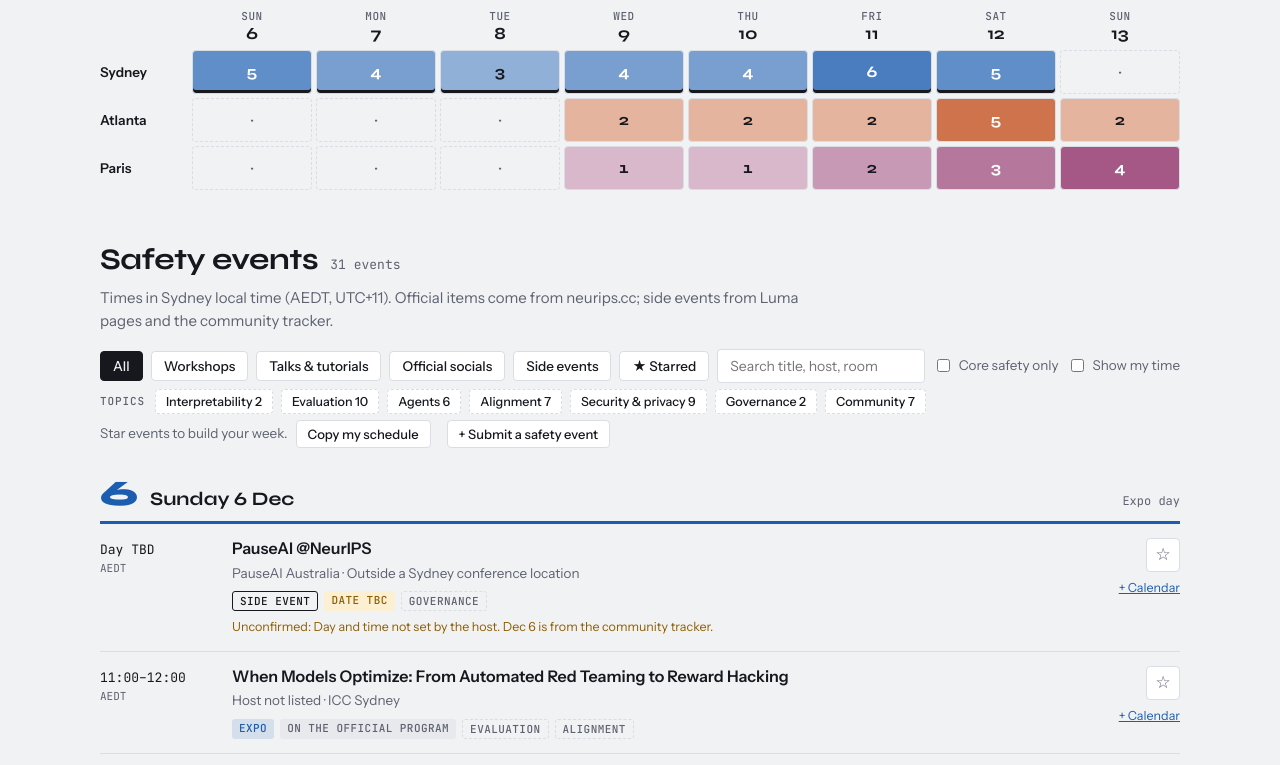
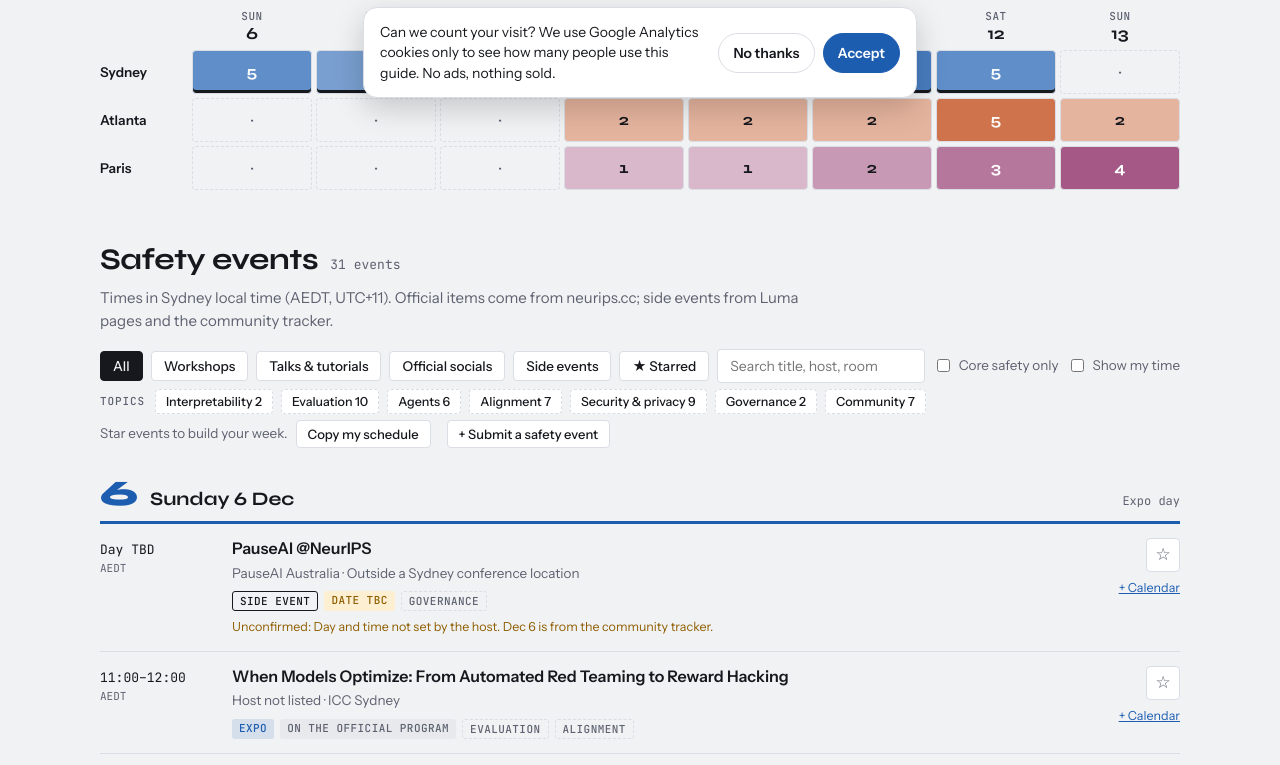
Before and after one commit to varchanaiyer/neurips-2026-safety-week, a plain HTML site: page index.html in a window 1280 px wide. Shown: the part 686-1451 px from the top of the page. Drawn offline with Linux system fonts and the light colour scheme.

Commit message:
Add cookie consent banner; load GA4 (G-VK7S5LFW50) only after consent
Co-Authored-By: Claude Opus 5.5 <noreply@anthropic.com>

```diff
--- a/index.html
+++ b/index.html
@@ -2,6 +2,45 @@
 <html lang="en">
 <head>
 <meta charset="utf-8">
+<!-- Consent: analytics only after the visitor accepts -->
+<script>
+window.dataLayer=window.dataLayer||[];function gtag(){dataLayer.push(arguments);}
+gtag('consent','default',{analytics_storage:'denied',ad_storage:'denied',ad_user_data:'denied',ad_personalization:'denied'});
+(function(){
+  var GA='G-VK7S5LFW50',KEY='aisn-consent',loaded=false;
+  function load(){ if(loaded) return; loaded=true;
+    gtag('consent','update',{analytics_storage:'granted'});
+    var j=document.createElement('script');j.async=true;j.src='https://www.googletagmanager.com/gtag/js?id='+GA;document.head.appendChild(j);
+    gtag('js',new Date());gtag('config',GA,{anonymize_ip:true});
+  }
+  function get(){try{return localStorage.getItem(KEY)}catch(e){return null}}
+  function set(v){try{localStorage.setItem(KEY,v)}catch(e){}}
+  function hide(){var b=document.getElementById('cc');if(b)b.remove();}
+  function show(){
+    if(document.getElementById('cc')) return;
+    var b=document.createElement('div');b.id='cc';b.setAttribute('role','dialog');b.setAttribute('aria-label','Cookie consent');
+    b.innerHTML='<p>Can we count your visit? We use Google Analytics cookies only to see how many people use this guide. No ads, nothing sold.</p><div><button type="button" data-v="denied">No thanks</button><button type="button" data-v="granted" class="cc-yes">Accept</button></div>';
+    b.addEventListener('click',function(e){var v=e.target.getAttribute&&e.target.getAttribute('data-v');if(!v)return;set(v);hide();if(v==='granted')load();else gtag('consent','update',{analytics_storage:'denied'});});
+    document.body.appendChild(b);
+  }
+  if(get()==='granted') load();
+  document.addEventListener('DOMContentLoaded',function(){
+    if(!get()) show();
+    var f=document.querySelector('footer');
+    if(f){var l=document.createElement('button');l.type='button';l.className='cc-link';l.textContent='Cookie settings';l.onclick=show;f.appendChild(l);}
+  });
+})();
+</script>
+<style>
+#cc{position:fixed;left:16px;right:16px;bottom:16px;z-index:1000;max-width:520px;margin:0 auto;background:var(--surface,#fff);color:var(--ink,#16181D);
+  border:1px solid var(--line,#DADDE3);border-radius:14px;padding:14px 16px;box-shadow:0 10px 30px rgba(0,0,0,.18);font:14px/1.45 'Instrument Sans',system-ui,sans-serif;
+  display:flex;gap:12px;align-items:center;flex-wrap:wrap}
+#cc p{margin:0;flex:1 1 260px}
+#cc div{display:flex;gap:8px;margin-left:auto}
+#cc button{font:600 14px 'Instrument Sans',system-ui,sans-serif;padding:8px 14px;border-radius:999px;border:1px solid var(--line,#DADDE3);background:transparent;color:inherit;cursor:pointer;min-height:40px}
+#cc .cc-yes{background:var(--accent,#1C5DB0);border-color:var(--accent,#1C5DB0);color:#fff}
+.cc-link{background:none;border:0;padding:0;margin-top:8px;color:inherit;opacity:.75;text-decoration:underline;font:inherit;cursor:pointer;display:block}
+</style>
 <!-- Google Tag Manager -->
 <script>(function(w,d,s,l,i){w[l]=w[l]||[];w[l].push({'gtm.start':
 new Date().getTime(),event:'gtm.js'});var f=d.getElementsByTagName(s)[0],
```
